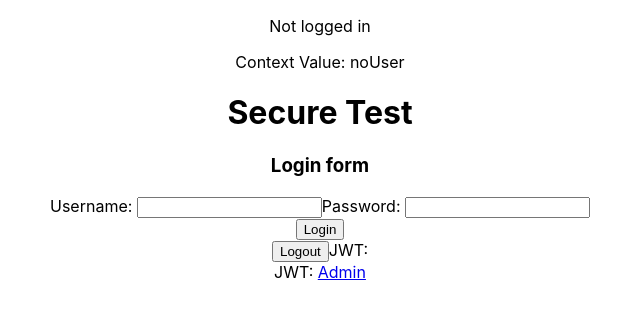
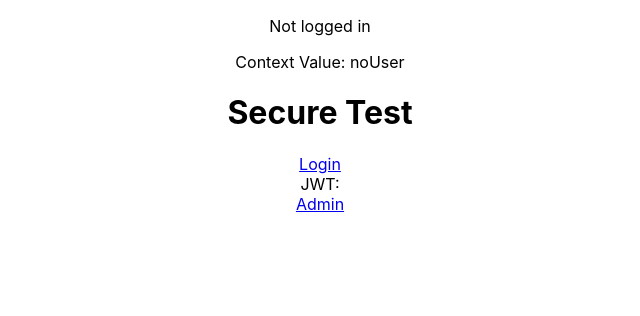
Before and after one commit to RavinduLa/security-async-client, a React (Create React App) app: page / in a window 1280 px wide. Shown: the top 316 px of the page, without its empty margins (320-960 px from the left). Built offline with nearby package versions, Linux system fonts and the light colour scheme; no server answers.

Commit message:
Adjusted home to show a link to login page

```diff
--- a/package.json
+++ b/package.json
@@ -9,6 +9,7 @@
     "axios": "^0.21.1",
     "react": "^17.0.2",
     "react-dom": "^17.0.2",
+    "react-idle-timer": "^4.6.2",
     "react-scripts": "4.0.3",
     "web-vitals": "^1.1.1"
   },
--- a/src/App.js
+++ b/src/App.js
@@ -63,6 +63,7 @@ class App extends React.Component{
                         <Navbar />
                         <Route path="/" exact component={Home} />
                         <Route path="/admin" exact component={Admin} />
+                        <Route path="/login" exact component={LoginForm} />
                         </UserContextProvider>
 
 
--- a/src/components/Admin.js
+++ b/src/components/Admin.js
@@ -39,9 +39,15 @@ class Admin extends React.Component{
 
                 this.setState({allowed:true})
             }).catch(error => {
+
+                console.log('Error status: '+error.response.status)
             if(token === null){
                 alert("Please Login")
                 this.setState({jwt:'null'})
+
+                if (error.response.status === 404){
+                    alert("Backend server might be down")
+                }
             }
             else{
 
--- a/src/components/Home.js
+++ b/src/components/Home.js
@@ -28,10 +28,10 @@ class Home extends React.Component{
                 <h1>Secure Test</h1>
 
 
-                <LoginForm />
 
+                <Link to={"/login"}>Login</Link> <br />
 
-                JWT: {sessionStorage.getItem("jwt")}
+                JWT: {sessionStorage.getItem("jwt")} <br />
 
                 <Link to={"/admin"} >Admin</Link>
 
--- a/src/components/LoginForm.js
+++ b/src/components/LoginForm.js
@@ -1,7 +1,7 @@
 import React from "react";
 import axios from "axios";
 import UserContext from "./UserContext";
-import JwtAuth from "../AuthFiles/JwtAuth"
+import IdleTimer from "react-idle-timer";
 
 
 class LoginForm extends React.Component{
@@ -133,7 +133,10 @@ class LoginForm extends React.Component{
 
                             <button onClick={ async () => {
                                 await this.submitLoginForm.bind(this);
-                                setUsername(this.state.username);
+                                if(sessionStorage.getItem("jwt") != null){  //check whether a jwt has been received
+                                    setUsername(this.state.username);
+                                }
+
 
                             }}>Login</button>
 
```
Also changed, not shown: 1 other file (tests, documents, lock files or other folders).
